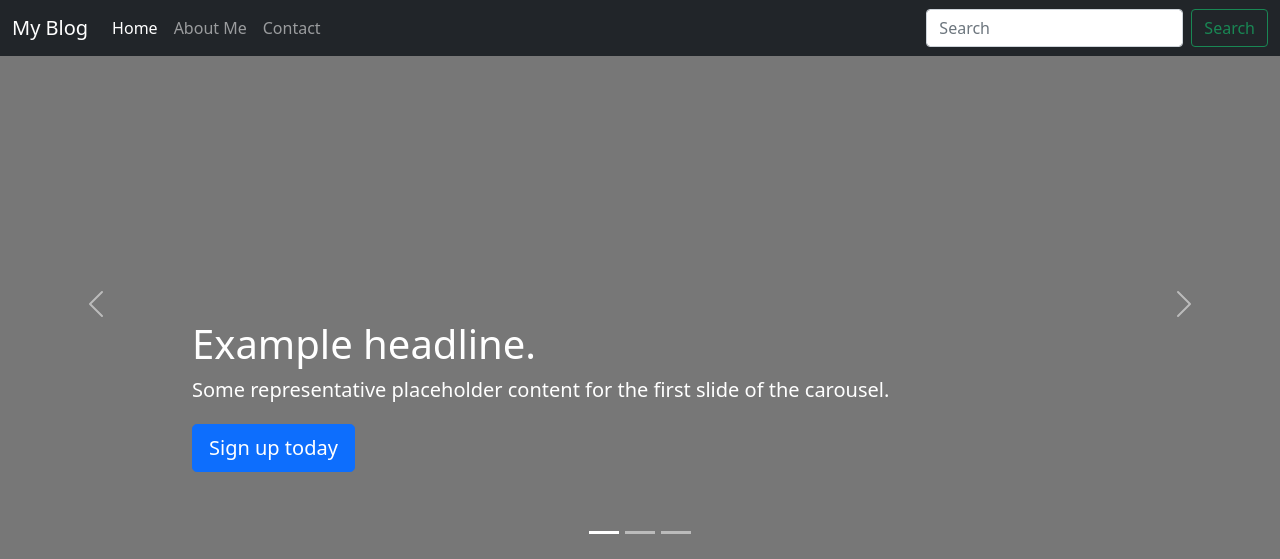
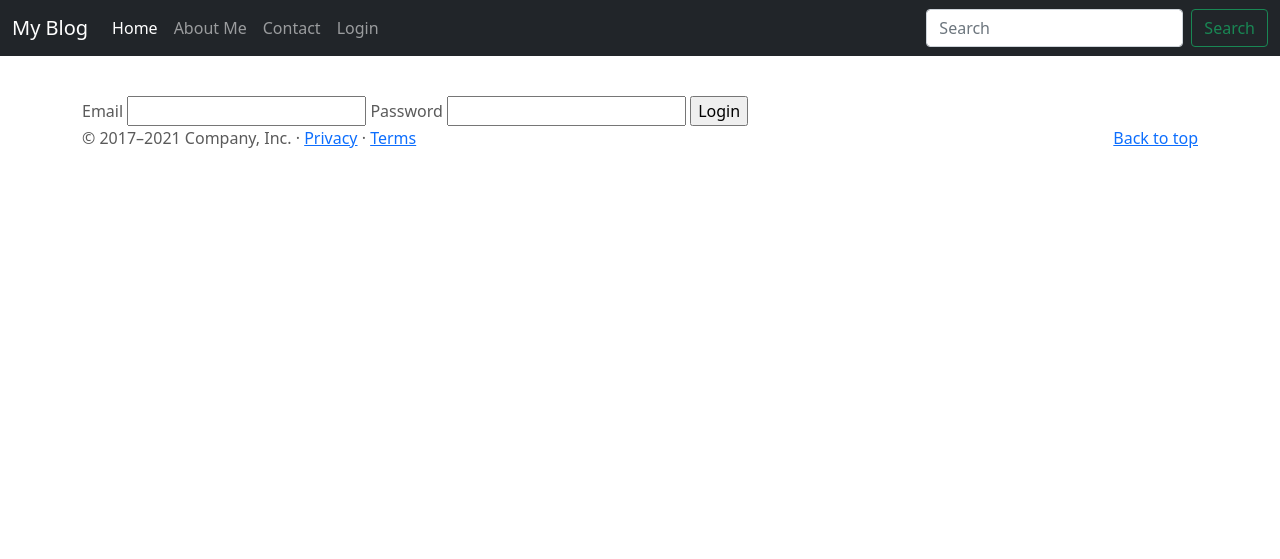
Before and after one commit to bhaktaraz/aadim-blog, a PHP site: page /index.php?page=login in a window 1280 px wide. Shown: the top 559 px of the page. Run offline with PHP 8.4, Linux system fonts and the light colour scheme; data that the repository does not hold is empty.

Commit message:
login logout

```diff
--- a/admin/common/header.php
+++ b/admin/common/header.php
@@ -6,7 +6,7 @@
     <input class="form-control form-control-dark w-100" type="text" placeholder="Search" aria-label="Search">
     <div class="navbar-nav">
         <div class="nav-item text-nowrap">
-            <a class="nav-link px-3" href="#">Sign out</a>
+            <a class="nav-link px-3" href="?page=logout">Sign out</a>
         </div>
     </div>
 </header>
--- a/admin/dashboard.php
+++ b/admin/dashboard.php
@@ -1,3 +1,7 @@
 <div class="d-flex justify-content-between flex-wrap flex-md-nowrap align-items-center pt-3 pb-2 mb-3 border-bottom">
     <h1 class="h2">Dashboard</h1>
 </div>
+
+<?php
+echo 'Hi, '.$_SESSION['email'];
+?>
--- /dev/null
+++ b/admin/logout.php
@@ -0,0 +1,3 @@
+<?php
+session_destroy();
+header('Location:../login.php');
--- a/common/header.php
+++ b/common/header.php
@@ -51,6 +51,9 @@
                     <li class="nav-item">
                         <a class="nav-link" href="?page=contact">Contact</a>
                     </li>
+                    <li class="nav-item">
+                        <a class="nav-link" href="?page=login">Login</a>
+                    </li>
                 </ul>
                 <form class="d-flex">
                     <input class="form-control me-2" type="search" placeholder="Search" aria-label="Search">
--- a/index.php
+++ b/index.php
@@ -14,6 +14,9 @@ switch ($page){
     case 'contact':
         include("contact.php");
         break;
+    case 'login':
+        include("login.php");
+        break;
     default:
         include("home.php");
 }
--- a/login.php
+++ b/login.php
@@ -1,28 +1,37 @@
 <?php
+session_start();
 include("db.php");
 
-if(isset($_POST['submit']))
-{
+if (isset($_POST['submit'])) {
     $email = $_POST['email'];
     $password = $_POST['password'];
 
-    $sql = "SELECT id, email, password FROM tbl_user WHERE email = '$email' AND password = '$password'";
+    $sql = "SELECT id, email, password FROM tbl_student WHERE email = '$email' AND password = '$password'";
     $result = $conn->query($sql);
 
+    $row = $result->fetch_assoc();
+
     if ($result->num_rows == 1) {
-        header('Location:admin/dashboard.php');
-    }else{
+        $_SESSION['email'] = $row['email'];
+        header('Location:admin');
+    } else {
         header('Location:login.php');
     }
 }
 ?>
 
-<form method="post" action="">
-    <label>Email</label>
-    <input type="email" name="email" required />
+<div class="container">
+    <div class="row">
+        <div class="col-12 mt-5">
+            <form method="post" action="">
+                <label>Email</label>
+                <input type="email" name="email" required/>
 
-    <label>Password</label>
-    <input type="password" name="password" required />
+                <label>Password</label>
+                <input type="password" name="password" required/>
 
-    <input type="submit" name="submit" value="Login" />
-</form>
+                <input type="submit" name="submit" value="Login"/>
+            </form>
+        </div>
+    </div>
+</div>
```
Also changed, not shown: admin/index.php (+9 -0 lines).
